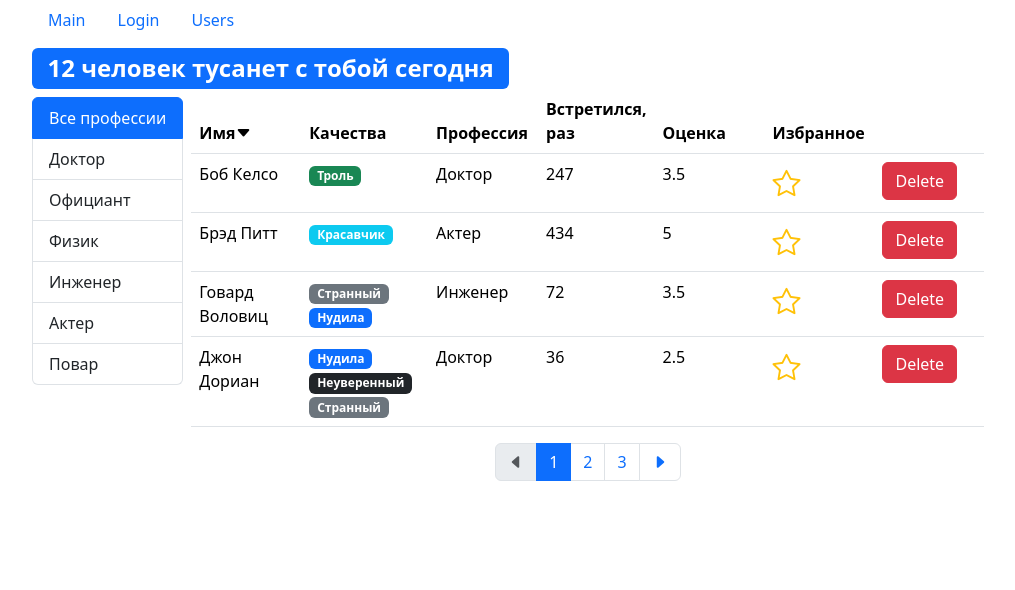
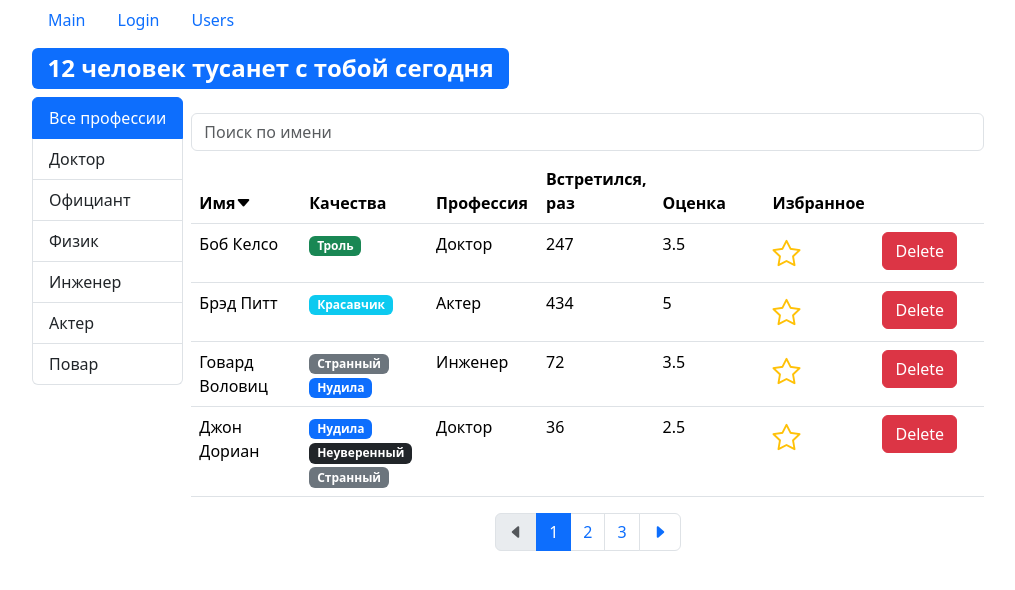
Before and after one commit to VakiTaki/fast_company, a React (Create React App) app: page /users in a window 1280 px wide. Shown: the top 590 px of the page, without its empty margins (50-1065 px from the left). Built offline with nearby package versions, Linux system fonts and the light colour scheme.

Commit message:
add search

```diff
--- a/src/components/UI/textField.jsx
+++ b/src/components/UI/textField.jsx
@@ -1,7 +1,7 @@
 import React, { useState } from "react";
 import PropTypes from "prop-types";
 
-function TextField({ label, type, name, value, onChange, error }) {
+function TextField({ label, type, name, value, onChange, error, placeholder }) {
     const [showPassword, setShowPassford] = useState(false);
     const tooglePassword = () => {
         setShowPassford((prev) => !prev);
@@ -13,7 +13,7 @@ function TextField({ label, type, name, value, onChange, error }) {
         return "form-control " + (error ? "is-invalid" : "");
     };
     return (
-        <div className="mb-4">
+        <div className="mb-2">
             <label htmlFor={name}>{label}</label>
             <div className=" input-group has-validation">
                 <input
@@ -23,6 +23,7 @@ function TextField({ label, type, name, value, onChange, error }) {
                     value={value}
                     onChange={onChange}
                     className={isInvalidClass()}
+                    placeholder={placeholder || ""}
                 />
                 {type === "password" && (
                     <button
@@ -50,7 +51,8 @@ TextField.propTypes = {
     name: PropTypes.string,
     value: PropTypes.string,
     onChange: PropTypes.func,
-    error: PropTypes.string
+    error: PropTypes.string,
+    placeholder: PropTypes.string
 };
 
 export default TextField;
--- /dev/null
+++ b/src/components/tableElements/search.jsx
@@ -0,0 +1,20 @@
+import React from "react";
+import TextField from "../UI/textField";
+import PropTypes from "prop-types";
+
+function Search({ onChange, value }) {
+    return (
+        <TextField
+            type={"search"}
+            placeholder={"Поиск по имени"}
+            onChange={onChange}
+            value={value}
+        />
+    );
+}
+
+Search.propTypes = {
+    onChange: PropTypes.func,
+    value: PropTypes.string
+};
+export default Search;
--- a/src/components/userList/usersTable.jsx
+++ b/src/components/userList/usersTable.jsx
@@ -48,6 +48,7 @@ function UsersTable({
     };
 
     return (
+        <>
             <Table onSort={onSort} columns={columns} data={userCrop}>
                 <TableHeader
                     onSort={onSort}
@@ -56,6 +57,7 @@ function UsersTable({
                 />
                 <TableBody columns={columns} data={userCrop} />
             </Table>
+        </>
     );
 }
 UsersTable.propTypes = {
--- a/src/layouts/users.jsx
+++ b/src/layouts/users.jsx
@@ -9,8 +9,10 @@ import UsersTable from "../components/userList/usersTable";
 import _ from "lodash";
 import { useParams } from "react-router-dom";
 import UserInfo from "../components/userList/userInfo";
+import Search from "../components/tableElements/search";
 
 const Users = () => {
+    const [searchText, setSearchText] = useState("");
     const [users, setUsers] = useState([]);
     const allProfession = { name: "Все профессии", _id: "0" };
     const [sortBy, setSortBy] = useState({ iter: "name", order: "asc" });
@@ -56,6 +58,7 @@ const Users = () => {
         );
     };
     const handleProfessionSelect = (item) => {
+        setSearchText("");
         selectedProf && item._id === selectedProf._id
             ? setSelectedProf(allProfession)
             : setSelectedProf(item);
@@ -81,13 +84,20 @@ const Users = () => {
             setSortBy({ iter: prop, order: "asc" });
         }
     };
+    const handleSearch = (e) => {
+        setSelectedProf(allProfession);
+        setSearchText(e.target.value);
+    };
     const filterUsers =
         selectedProf._id !== allProfession._id
             ? users.filter((user) => user.profession._id === selectedProf._id)
             : users;
-    const count = filterUsers.length;
     const sortedUsers = _.orderBy(filterUsers, [sortBy.iter], [sortBy.order]);
-    const userCrop = paginate(sortedUsers, currentPage, pageSize);
+    const searchedUsers = sortedUsers.filter((user) =>
+        user.name.toLowerCase().includes(searchText.toLowerCase())
+    );
+    const count = searchedUsers.length;
+    const userCrop = paginate(searchedUsers, currentPage, pageSize);
     useEffect(() => {
         if (!userCrop.length && currentPage !== 1) {
             setCurrentPage((prev) => prev - 1);
@@ -96,6 +106,7 @@ const Users = () => {
     useEffect(() => {
         setSelectedProf(allProfession);
     }, [profListinUsers.length]);
+
     const { id } = useParams();
     if (id) return <UserInfo id={id} />;
     return (
@@ -103,7 +114,7 @@ const Users = () => {
             {users && professoins ? (
                 <div className="mt-2">
                     <div className="d-flex justify-content-between">
-                        <PartyMsg numUsers={filterUsers.length} />
+                        <PartyMsg numUsers={count} />
                         {users.length === 0 && (
                             <button
                                 type="button"
@@ -126,6 +137,10 @@ const Users = () => {
                         {filterUsers.length !== 0 && (
                             <div>
                                 <div>
+                                    <Search
+                                        onChange={handleSearch}
+                                        value={searchText}
+                                    />
                                     <UsersTable
                                         userCrop={userCrop}
                                         onDelete={handlerDelete}
```
Lines whose indentation alone changed are shown as unchanged.
